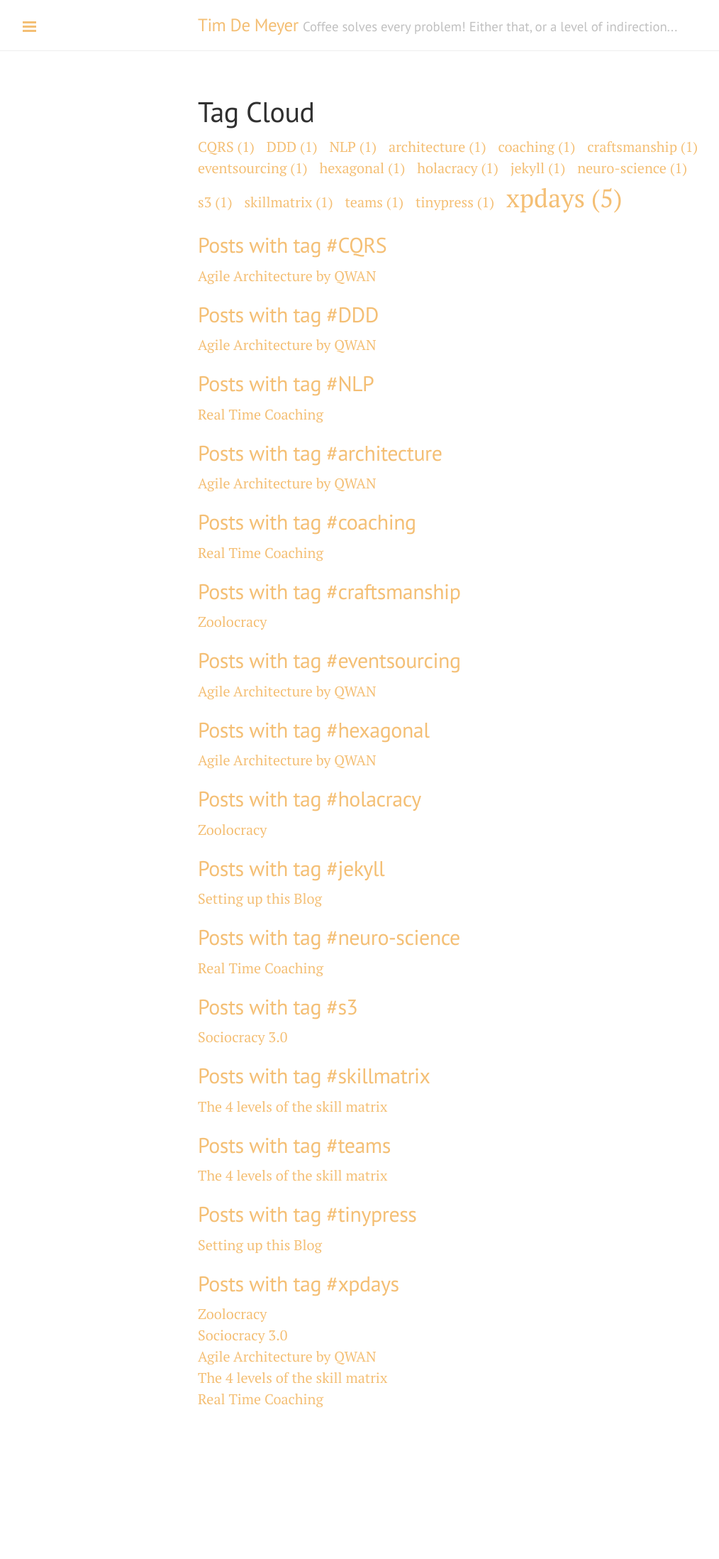
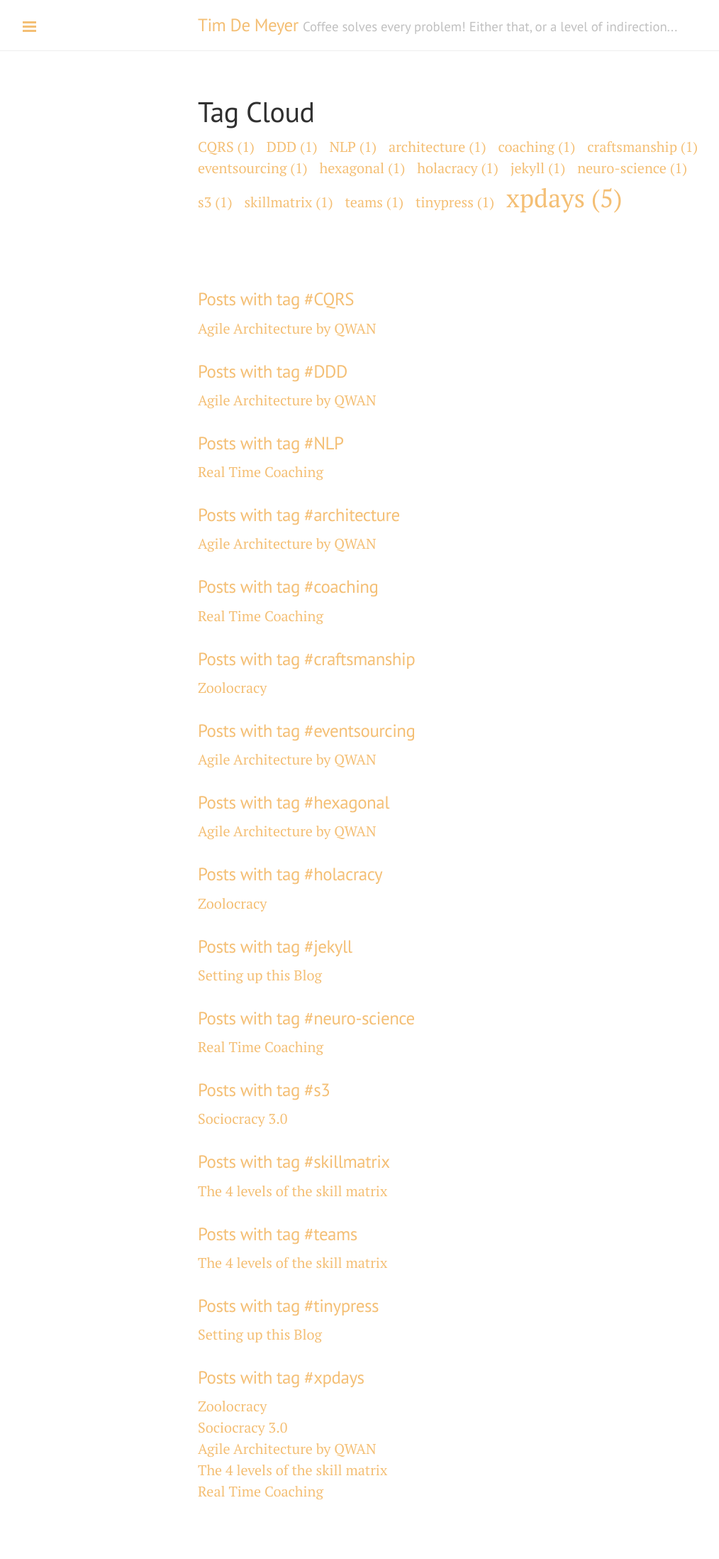
Before and after one commit to TimDM1980/TimDM1980.github.io, a Jekyll site: the page built from tag-cloud.md, in a window 1280 px wide. Shown: the whole page at 71% size, without its empty margins (1-1015 px from the left). Built offline with Jekyll 4.4.1, drawn with Linux system fonts in a browser that asks for light colours; before the commit the page ends 2066 px from its top, so only the background shows below that.

Commit message:
tag cloud

```diff
--- a/public/css/custom.css
+++ b/public/css/custom.css
@@ -23,6 +23,10 @@ img {
     margin-right: 12px;
 }
 
-.tag-cloud-anchor {
-    color: #303030;
+.tag-cloud {
+    margin-bottom: 5em;
 }
+
+.tag-cloud-anchor a {
+    color: #303030 !important;
+}
--- a/tag-cloud.md
+++ b/tag-cloud.md
@@ -3,7 +3,7 @@ layout: page
 title: Tag Cloud
 ---
 
-<div>
+<div class="tag-cloud">
     {% assign tags = site.tags | sort %}
     {% for tag in tags %}
         <span class="site-tag">
@@ -19,7 +19,7 @@ title: Tag Cloud
     {% for tag in tags %}
         <div class="index-post">
             {% assign tagname = tag[0] %}
-            <h2><a id="{{ tag | first | slugify }}" class="tag-cloud-anchor">Posts with tag #{{tagname}}</a></h2>
+            <h3><a id="{{ tag | first | slugify }}" class="tag-cloud-anchor">Posts with tag #{{tagname}}</a></h3>
             <div>
                 {% for post in site.tags[tagname] %}
                     <a href="{{ post.url }}">{{ post.title }}</a><br/>
```
